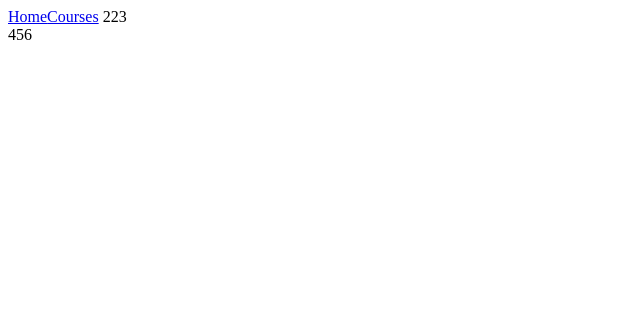
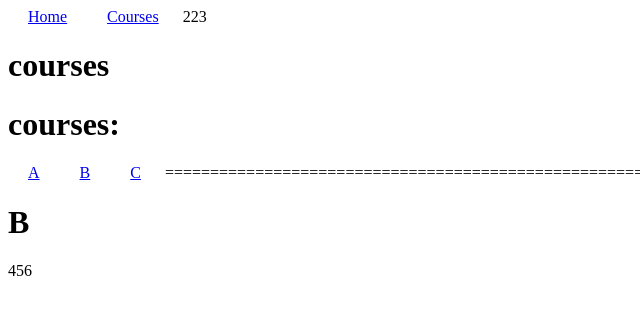
Before and after one commit to stevecyj/nux3-demo, a Nuxt app: page /courses/1/B in a window 1280 px wide. Before the commit this address had no page. Shown: the top 314 px of the page, without its empty margins (0-640 px from the left). Built offline with nearby package versions, Linux system fonts and the light colour scheme; no server answers; what v-calendar would draw is missing.

Commit message:
feat: add navigation links and new components
- Add links to navigate to subpages A, B, and C
- Add three new files: A.vue, B.vue, and C.vue

Signed-off-by: stevecyj <ycsteven.tsao@gmail.com>

```diff
--- a/pages/courses/[courses].vue
+++ b/pages/courses/[courses].vue
@@ -8,8 +8,19 @@ const { data } = await useFetch(
 
 <template>
   <div>
-    <h1>courses: {{ data }}</h1>
+    <h1>courses:</h1>
+    {{ data }}
+    <NuxtLink :to="`/courses/${route.params.courses}/A`">A</NuxtLink>
+    <NuxtLink :to="`/courses/${route.params.courses}/B`">B</NuxtLink>
+    <NuxtLink :to="`/courses/${route.params.courses}/C`">C</NuxtLink>
+    =================================================================
+    <br />
+    <NuxtPage />
   </div>
 </template>
 
-<style></style>
+<style scoped>
+a {
+  padding: 0 20px;
+}
+</style>
--- /dev/null
+++ b/pages/courses/[courses]/A.vue
@@ -0,0 +1,9 @@
+<script setup></script>
+
+<template>
+  <div>
+    <h1>A</h1>
+  </div>
+</template>
+
+<style></style>
--- /dev/null
+++ b/pages/courses/[courses]/B.vue
@@ -0,0 +1,9 @@
+<script setup></script>
+
+<template>
+  <div>
+    <h1>B</h1>
+  </div>
+</template>
+
+<style></style>
--- /dev/null
+++ b/pages/courses/[courses]/C.vue
@@ -0,0 +1,9 @@
+<script setup></script>
+
+<template>
+  <div>
+    <h1>C</h1>
+  </div>
+</template>
+
+<style></style>
```
